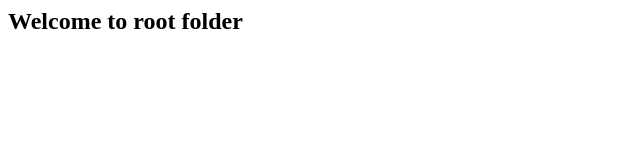
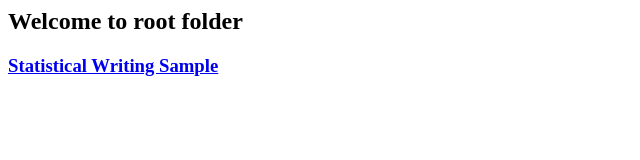
Before and after one commit to nostalgictimeman/websitesamples, a plain HTML site: page index.html in a window 1280 px wide. Shown: the whole page, without its empty margins (0-640 px from the left). Drawn offline with Linux system fonts and the light colour scheme.

Commit message:
Update index.html

```diff
--- a/index.html
+++ b/index.html
@@ -1 +1,2 @@
 <h2>Welcome to root folder</h2>
+<a href="https://drive.google.com/file/d/1UNEQ3kiNFbDRXSR-MLNZg4WUncls67G5/view?pli=1"><h3>Statistical Writing Sample</h3></a>
```
